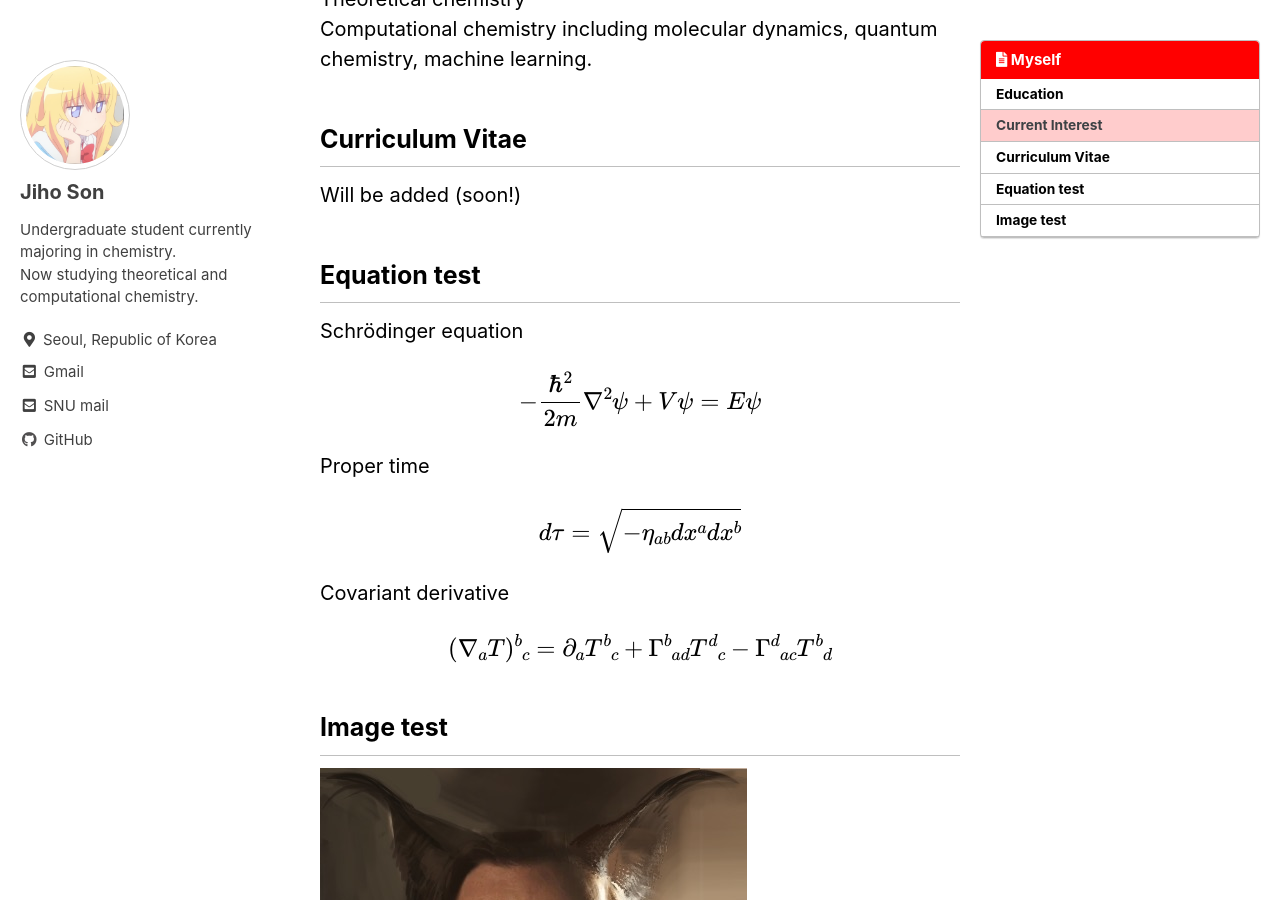
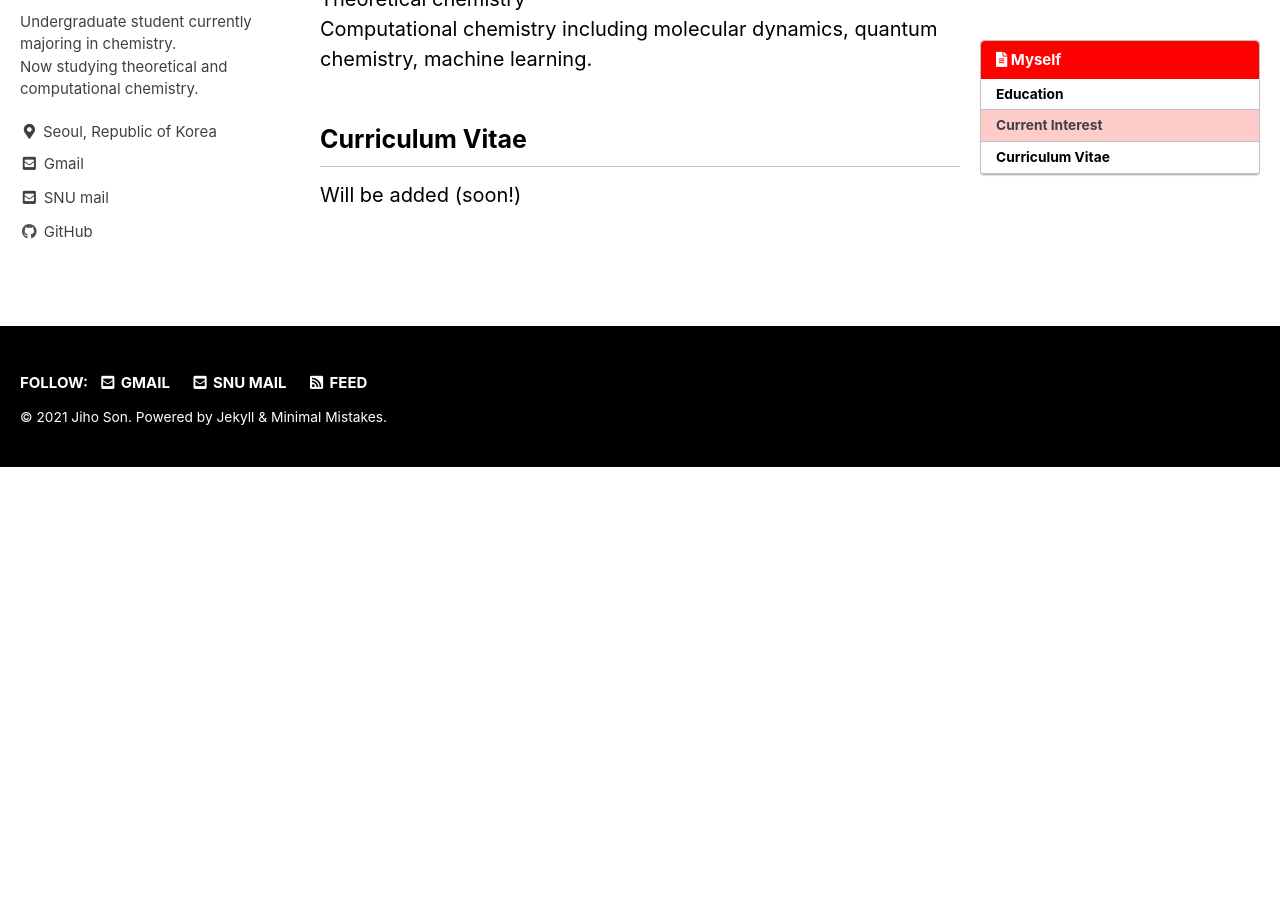
Before and after one commit to kadryjh1724/kadryjh1724.github.io, a Jekyll site: the page built from _pages/about.md, in a window 1280 px wide and 900 px high, scrolled down 595 px. Built offline with Jekyll 4.4.1, drawn with Linux system fonts in a browser that asks for light colours; cached includes are drawn as plain includes; after the commit the page ends 1062 px from its top, so only the background shows below that.

Commit message:
fixed few articles

```diff
--- a/_pages/about.md
+++ b/_pages/about.md
@@ -22,21 +22,3 @@ Computational chemistry including molecular dynamics, quantum chemistry, machine
 ## Curriculum Vitae
 
 Will be added (soon!)
-
-## Equation test
-
-Schrödinger equation
-
-$$ -\frac{\hbar^{2}}{2m}\nabla^{2}\psi+V\psi=E\psi $$
-
-Proper time
-
-$$ d\tau = \sqrt{-\eta_{ab}dx^{a}dx^{b}} $$
-
-Covariant derivative
-
-$$ (\nabla_{a}T)^{b}{}_{c}=\partial_{a}T^{b}{}_{c}+\Gamma^{b}{}_{ad}T^{d}{}_{c}-\Gamma^{d}{}_{ac}T^{b}{}_{d} $$
-
-## Image test
-
-![flop](/images/post/floppa_man.jpeg){:class="img-responsive"}
```
Also changed, not shown: _posts/2021-12-06-ochem-001.md (+3 -0 lines), _posts/2021-12-06-pchem1-001.md (+3 -0 lines).
